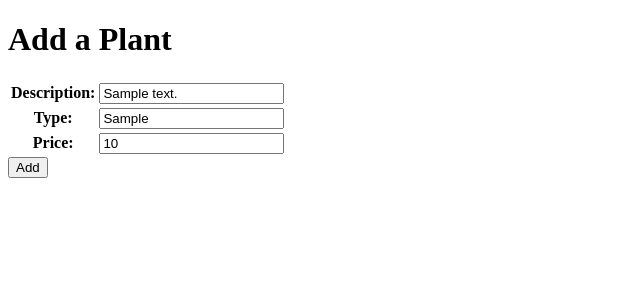
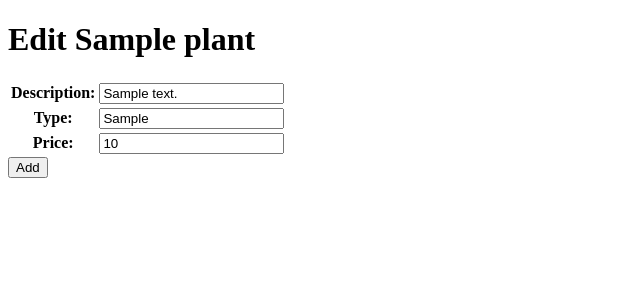
Before and after one commit to MrManilex/farming-sim, a Django app: page /plants/1/update/ in a window 1280 px wide. Shown: the part 96-396 px from the top of the page, without its empty margins (0-640 px from the left). Run offline with Django 4.2, Linux system fonts and the light colour scheme; tables that the repository leaves empty hold one stand-in row (values such as "Sample post").

Commit message:
refactor plant form if editing info or adding plant

```diff
--- a/main_app/templates/main_app/plant_form.html
+++ b/main_app/templates/main_app/plant_form.html
@@ -6,9 +6,12 @@
 {% endblock %}
 
 {% block content %}
-
 <div class="page-header">
-   <h1>Add a Plant</h1>
+   {% if object %}
+         <h1>Edit {{object.name}}</h1>
+      {% else %}
+         <h1>Add a Plant</h1>
+   {% endif %}
    {% comment %} create plant picture goes here {% endcomment %}
 </div>
 <form action="" method="post" class="form-container">
```
